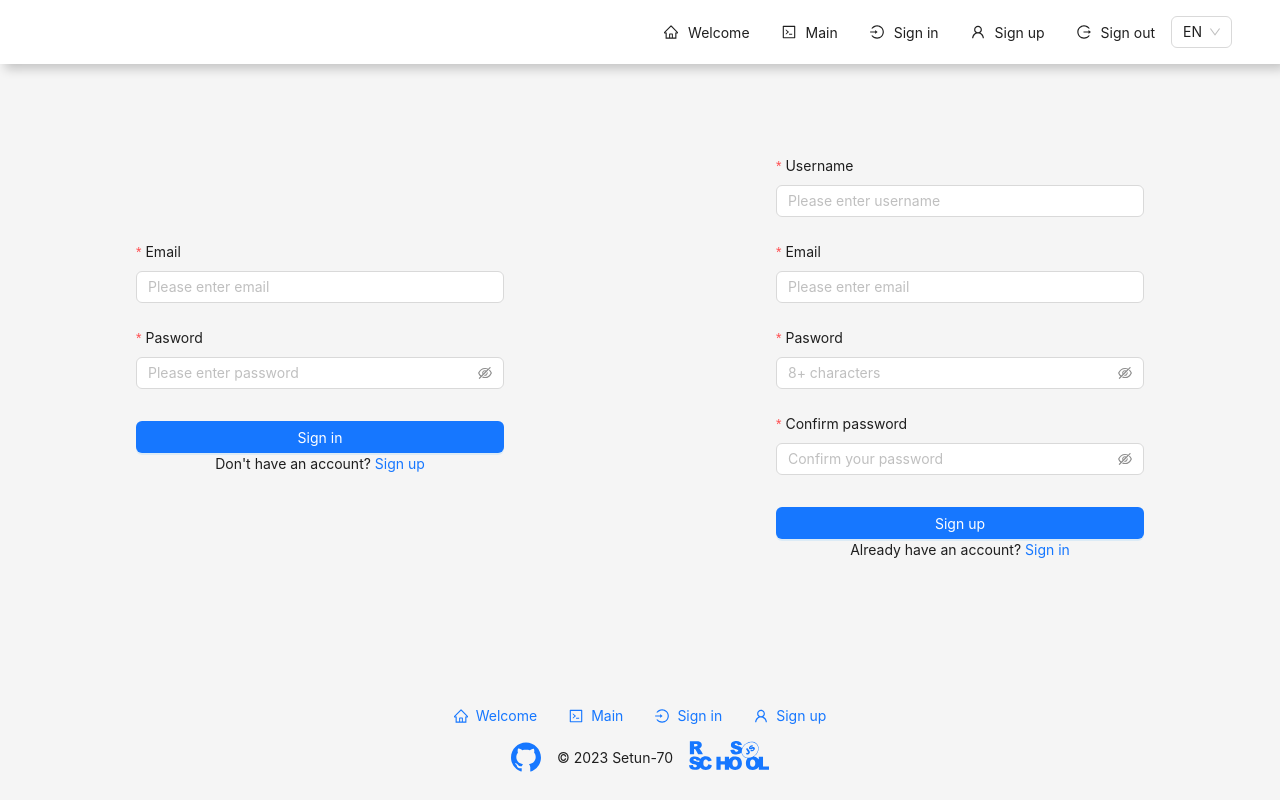
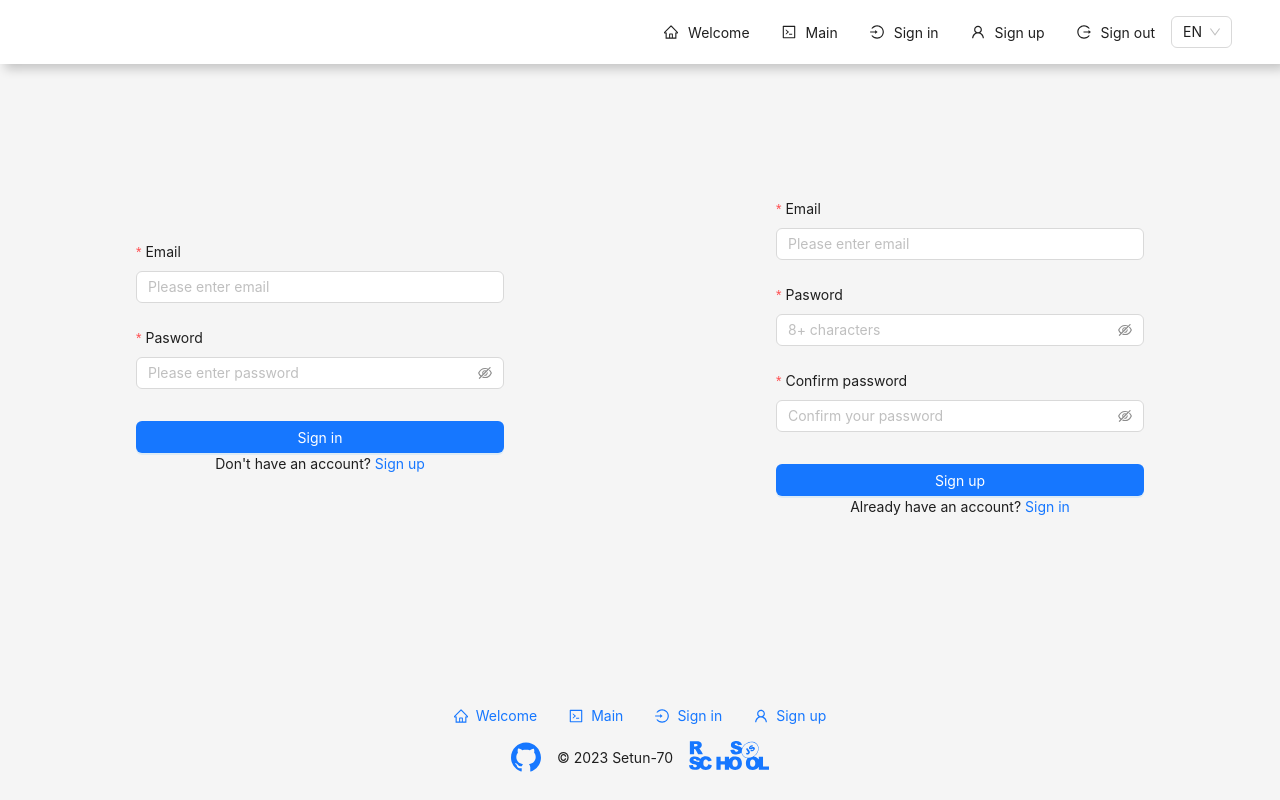
Before and after one commit to antasth/graphiql-app, a React (Vite) app: page / in a window 1280 px wide. Built offline with nearby package versions, Linux system fonts and the light colour scheme; no server answers.

Commit message:
refactor: remove username from SignUp page

```diff
--- a/public/lang/en.json
+++ b/public/lang/en.json
@@ -5,9 +5,6 @@
   "Application.SignOut": "Sign out",
   "Application.Welcome": "Welcome",
   "Footer.About": "© 2023 Setun-70",
-  "Form.UserName": "Username",
-  "Form.UserNamePlaceholder": "Please enter username",
-  "Form.UserNameMessage": "Please enter your username!",
   "Form.Email": "Email",
   "Form.EmailPlaceholder": "Please enter email",
   "Form.EmailMessage": "Please enter your email!",
--- a/public/lang/ru.json
+++ b/public/lang/ru.json
@@ -5,9 +5,6 @@
   "Application.SignOut": "Выход",
   "Application.Welcome": "Добро пожаловать",
   "Footer.About": "© 2023 Сетунь-70",
-  "Form.UserName": "Имя пользователя",
-  "Form.UserNamePlaceholder": "Введите имя пользователя",
-  "Form.UserNameMessage": "Введите имя пользователя!",
   "Form.Email": "Электронный адрес",
   "Form.EmailPlaceholder": "Введите ваш электронный адрес",
   "Form.EmailMessage": "Введите ваш электронный адрес!",
--- a/src/pages/SignUp/SignUp.tsx
+++ b/src/pages/SignUp/SignUp.tsx
@@ -47,19 +47,6 @@ export function SignUp() {
         onFinishFailed={onFinishFailed}
         autoComplete="off"
       >
-        <Form.Item
-          label={t('Form.UserName', 'Username')}
-          name="username"
-          rules={[
-            {
-              required: true,
-              message: t('Form.UserNameMessage', 'Please input your username!'),
-            },
-          ]}
-        >
-          <Input autoComplete="on" placeholder={t('Form.UserNamePlaceholder', 'Username')} />
-        </Form.Item>
-
         <Form.Item
           label={t('Form.Email', 'Emai')}
           name="email"
```
